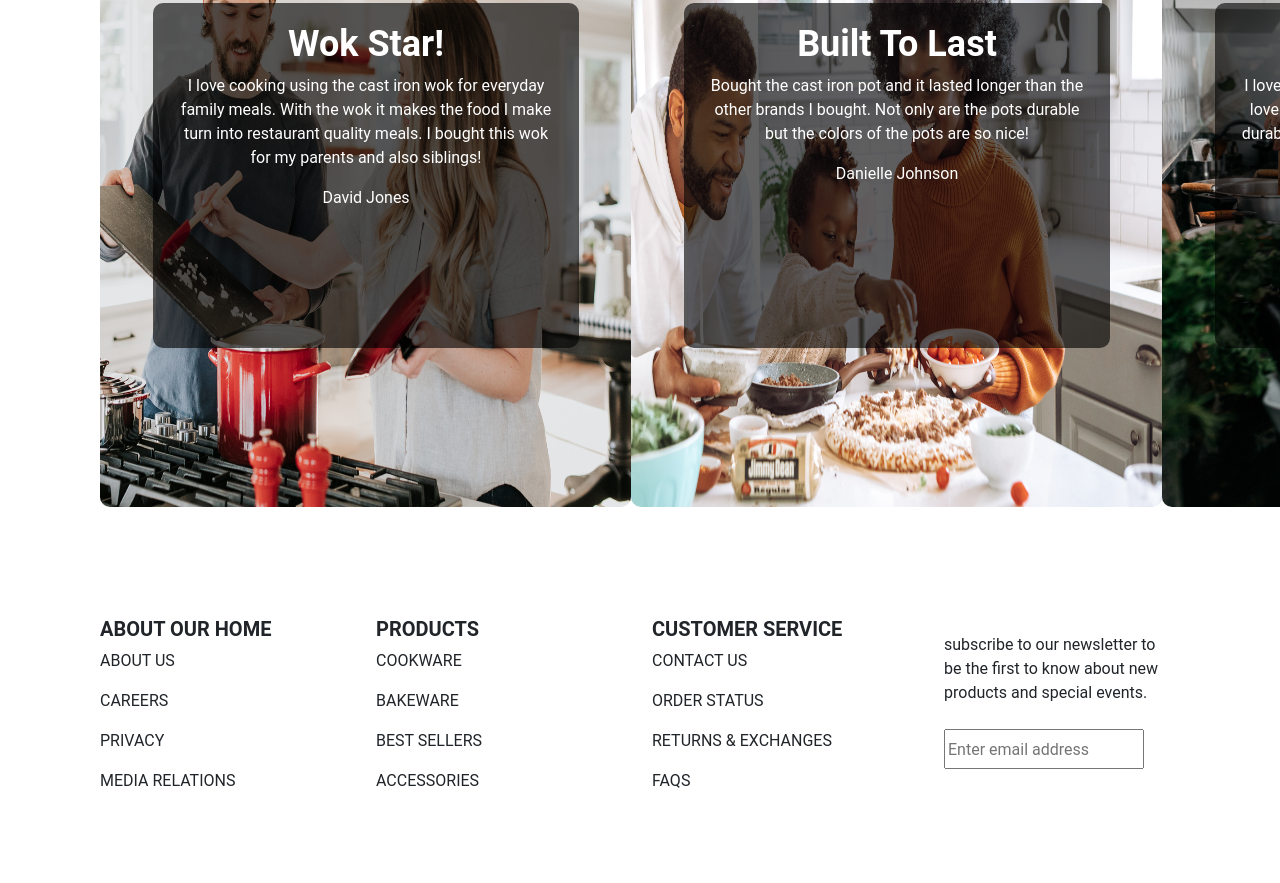
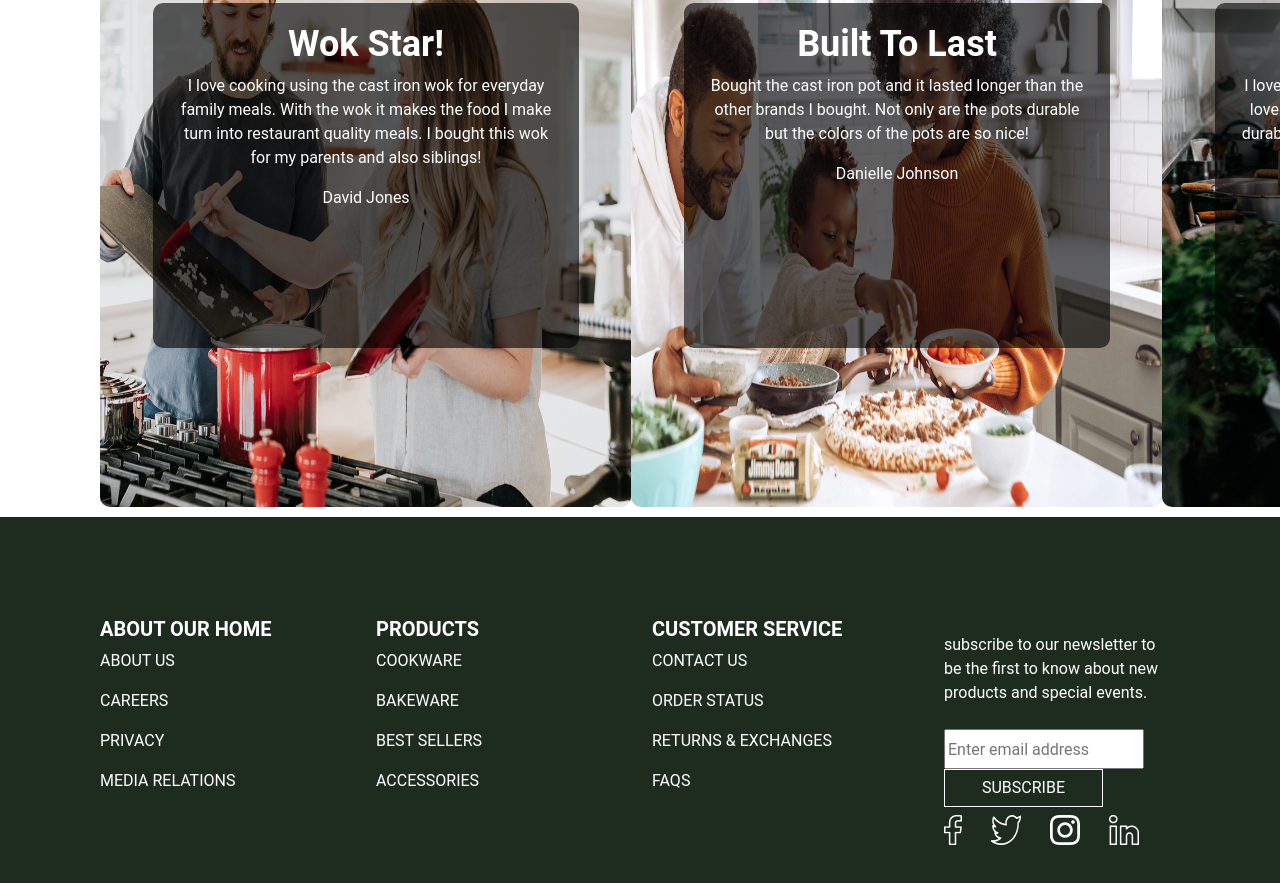
Before and after one commit to TreyTheLooneyCoder/CadeRCookWareWebsite, a plain HTML site: page index.html in a window 1280 px wide. Shown: the part 4103-4986 px from the top of the page. Drawn offline with nearby package versions, Linux system fonts and the light colour scheme.

Commit message:
minor fix

```diff
--- a/styles/styles.css
+++ b/styles/styles.css
@@ -344,6 +344,8 @@ h5 {
 /* Footer */
 .footer {
     padding: 100px;
+    background-color: #1E2C20;
+    color: white;
 }
 /* Footer End */
 
```
